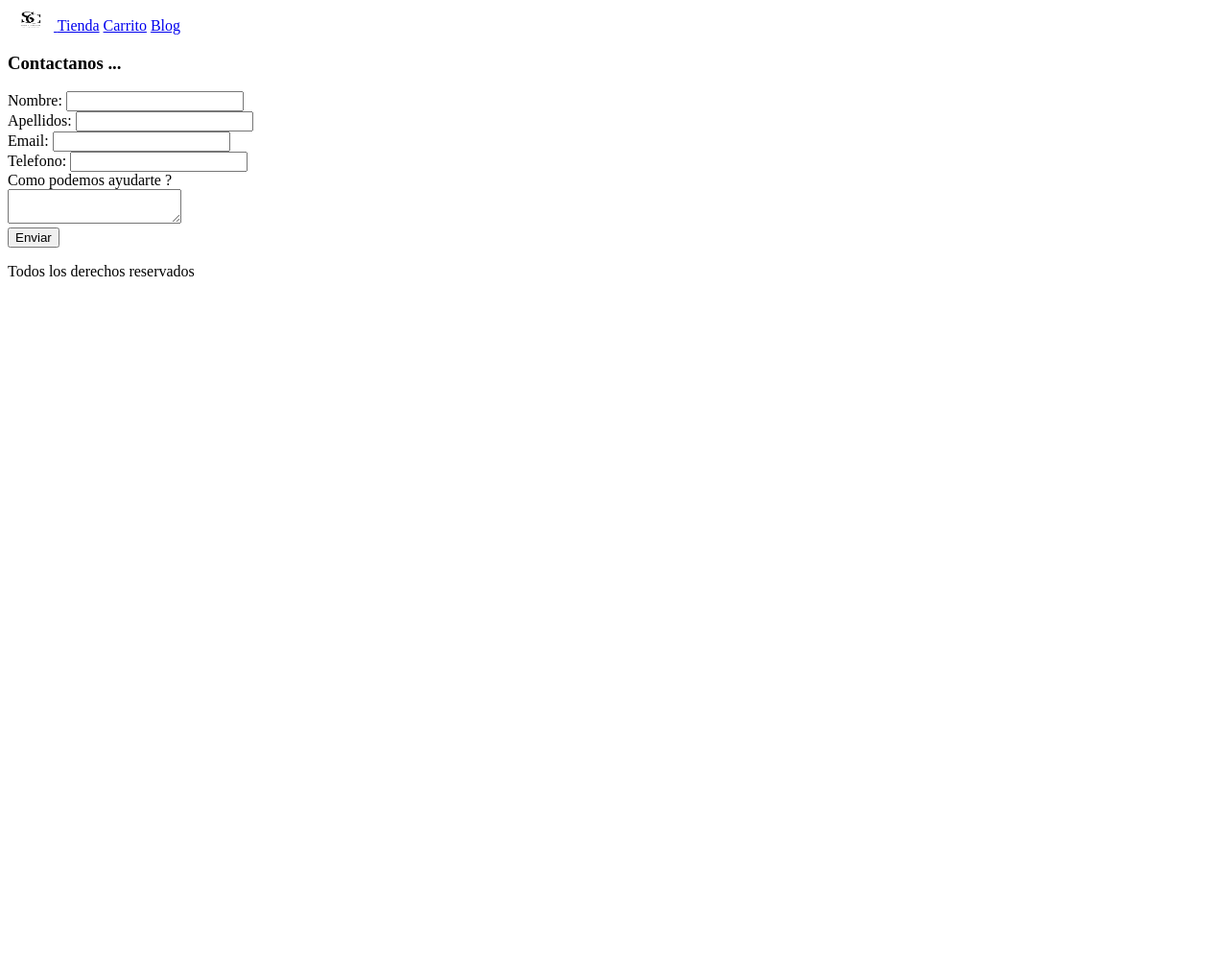
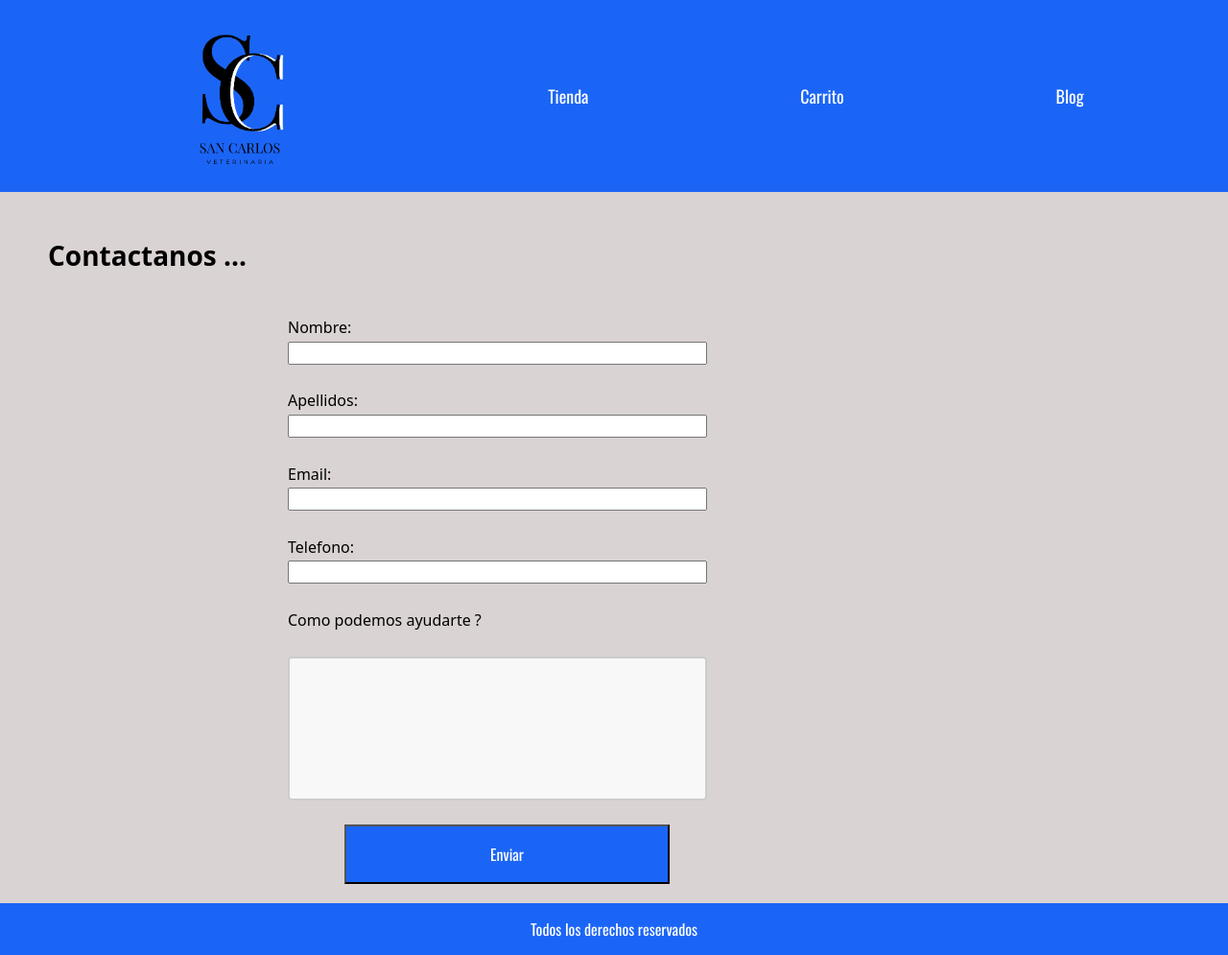
Before and after one commit to Juan8516/veterinariaSanCarlos, a plain HTML site: page contacto.html in a window 1280 px wide. Shown: the whole page at 96% size. Before the commit the page ends 800 px from the top, so only its background shows below. Drawn offline with nearby package versions, Linux system fonts and the light colour scheme; the site is published under a folder, as on GitHub Pages, so addresses that start at the root find nothing; a web font is replaced by a local one.

Commit message:
fix: arreglo estilos en contacto

```diff
--- a/contacto.html
+++ b/contacto.html
@@ -3,8 +3,8 @@
 <head>
     <meta charset="UTF-8">
     <meta name="viewport" content="width=device-width, initial-scale=1.0">
-    <link rel="stylesheet" href="/css/styles.css">
-    <link rel="stylesheet" href="/css/normalize.css">
+    <link rel="stylesheet" href="css/styles.css">
+    <link rel="stylesheet" href="css/normalize.css">
     <link rel="preconnect" href="https://fonts.googleapis.com">
     <link rel="preconnect" href="https://fonts.gstatic.com" crossorigin>
     <link href="https://fonts.googleapis.com/css2?family=Aldrich&family=Montserrat:ital,wght@0,100..900;1,100..900&family=Oswald:wght@200..700&display=swap" rel="stylesheet">
```
